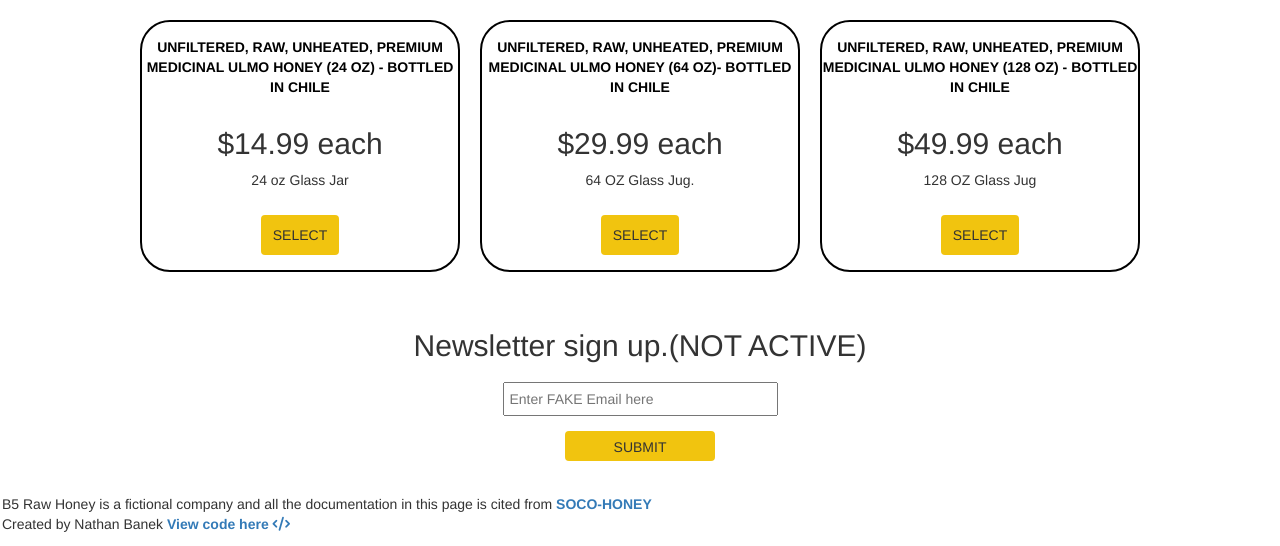
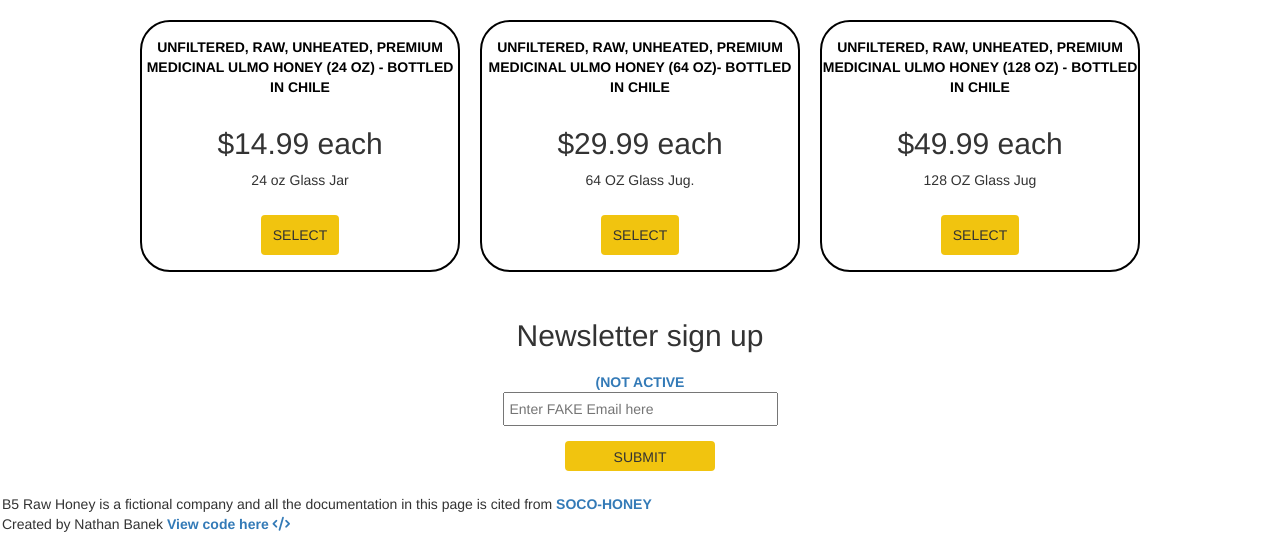
Before and after one commit to NBCLB5/FreeCodeCampB5Honey, a plain HTML site: page index.html in a window 1280 px wide. Shown: the part 1499-2045 px from the top of the page. Drawn offline with nearby package versions, Linux system fonts and the light colour scheme.

Commit message:
Update index.html

```diff
--- a/index.html
+++ b/index.html
@@ -113,7 +113,7 @@
 
                 <div class="container"></div>
                 <section id="bees">
-                    <h2>Newsletter sign up.(NOT ACTIVE)</h2>
+                    <h2>Newsletter sign up</h2><a>(NOT ACTIVE</a>
                     <form id="form" action="https://www.freecodecamp.com/email-submit">
                         <input name="email" id="email" type="email" placeholder="Enter FAKE Email here" required />
                         <input id="submit" type="submit" value="Submit" class="btn" />
```
